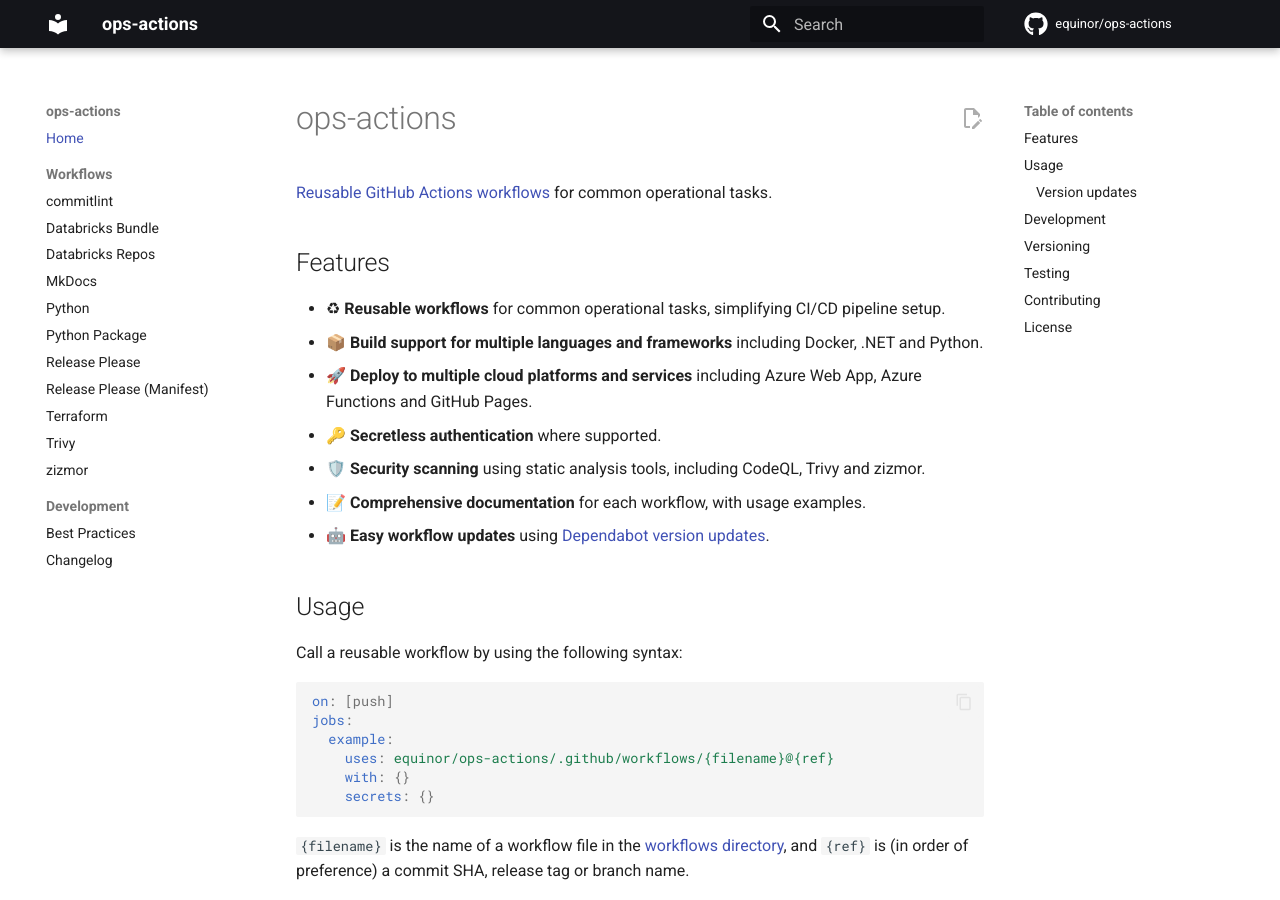
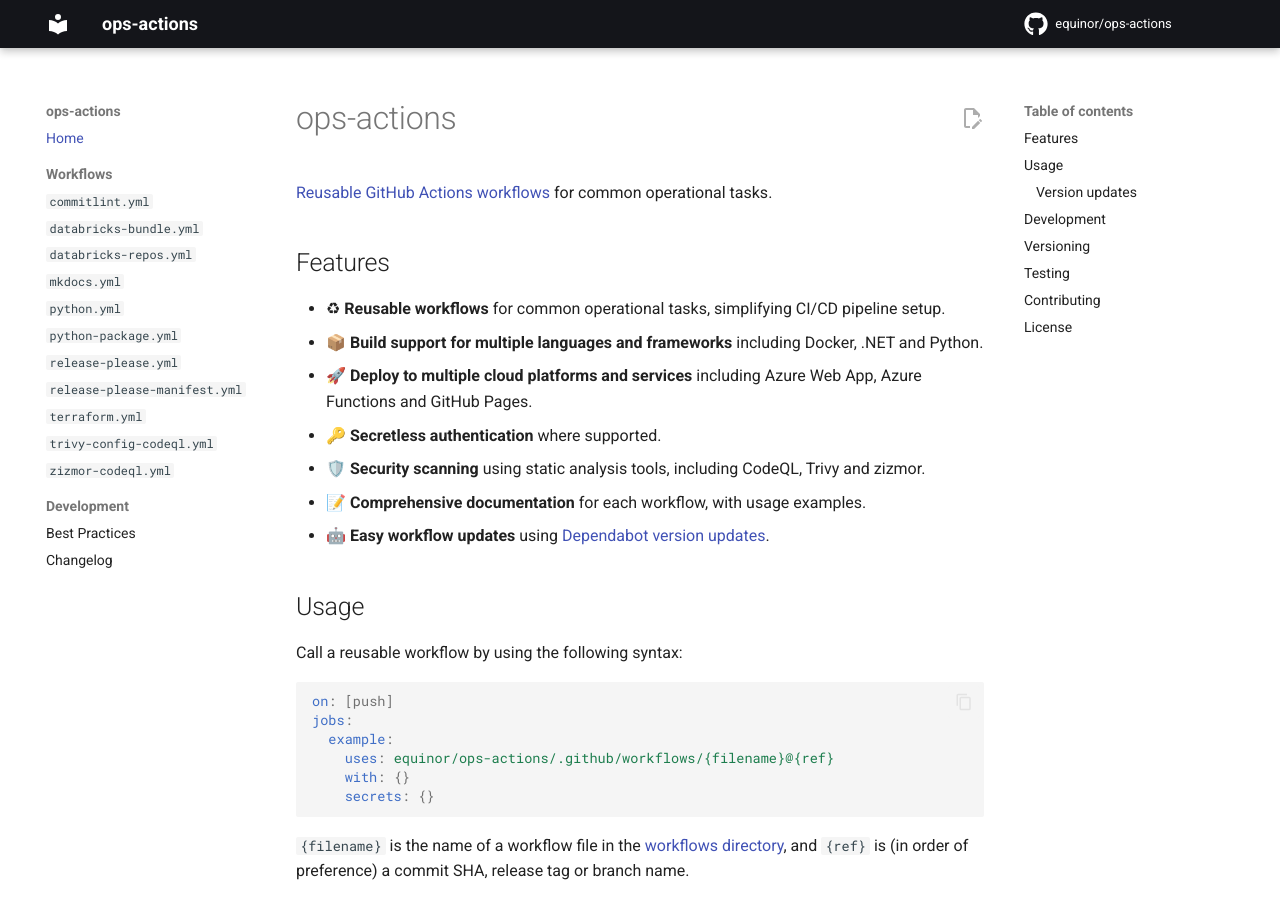
Before and after one commit to equinor/ops-actions, an MkDocs documentation site: the page built from docs/index.md, in a window 1280 px wide and 900 px high. Built offline with MkDocs 1.6.1 and Material for MkDocs 9.7.7, drawn with Linux system fonts in a browser that asks for light colours; comment, search, counter and statistics services are not loaded; part of the change alters nothing that is shown.

```diff
--- a/mkdocs.yml
+++ b/mkdocs.yml
@@ -30,20 +30,23 @@ markdown_extensions:
   # Ref: https://squidfunk.github.io/mkdocs-material/setup/extensions/python-markdown-extensions/#snippets
   - pymdownx.snippets
 
+plugins:
+  - typeset
+
 nav:
   - Home: index.md
   - Workflows:
-      - commitlint: workflows/commitlint.md
-      - Databricks Bundle: workflows/databricks-bundle.md
-      - Databricks Repos: workflows/databricks-repos.md
-      - MkDocs: workflows/mkdocs.md
-      - Python: workflows/python.md
-      - Python Package: workflows/python-package.md
-      - Release Please: workflows/release-please.md
-      - Release Please (Manifest): workflows/release-please-manifest.md
-      - Terraform: workflows/terraform.md
-      - Trivy: workflows/trivy-config-codeql.md
-      - zizmor: workflows/zizmor-codeql.md
+      - workflows/commitlint.md
+      - workflows/databricks-bundle.md
+      - workflows/databricks-repos.md
+      - workflows/mkdocs.md
+      - workflows/python.md
+      - workflows/python-package.md
+      - workflows/release-please.md
+      - workflows/release-please-manifest.md
+      - workflows/terraform.md
+      - workflows/trivy-config-codeql.md
+      - workflows/zizmor-codeql.md
   - Development:
       - Best Practices: best-practices.md
       - Changelog: changelog.md
--- a/requirements-docs.txt
+++ b/requirements-docs.txt
@@ -1,2 +1,2 @@
-mkdocs-material==9.6.22
+mkdocs-material==9.7.1
 click==8.2.1 # click 8.3.0 breaks mkdocs serve live reload
```
